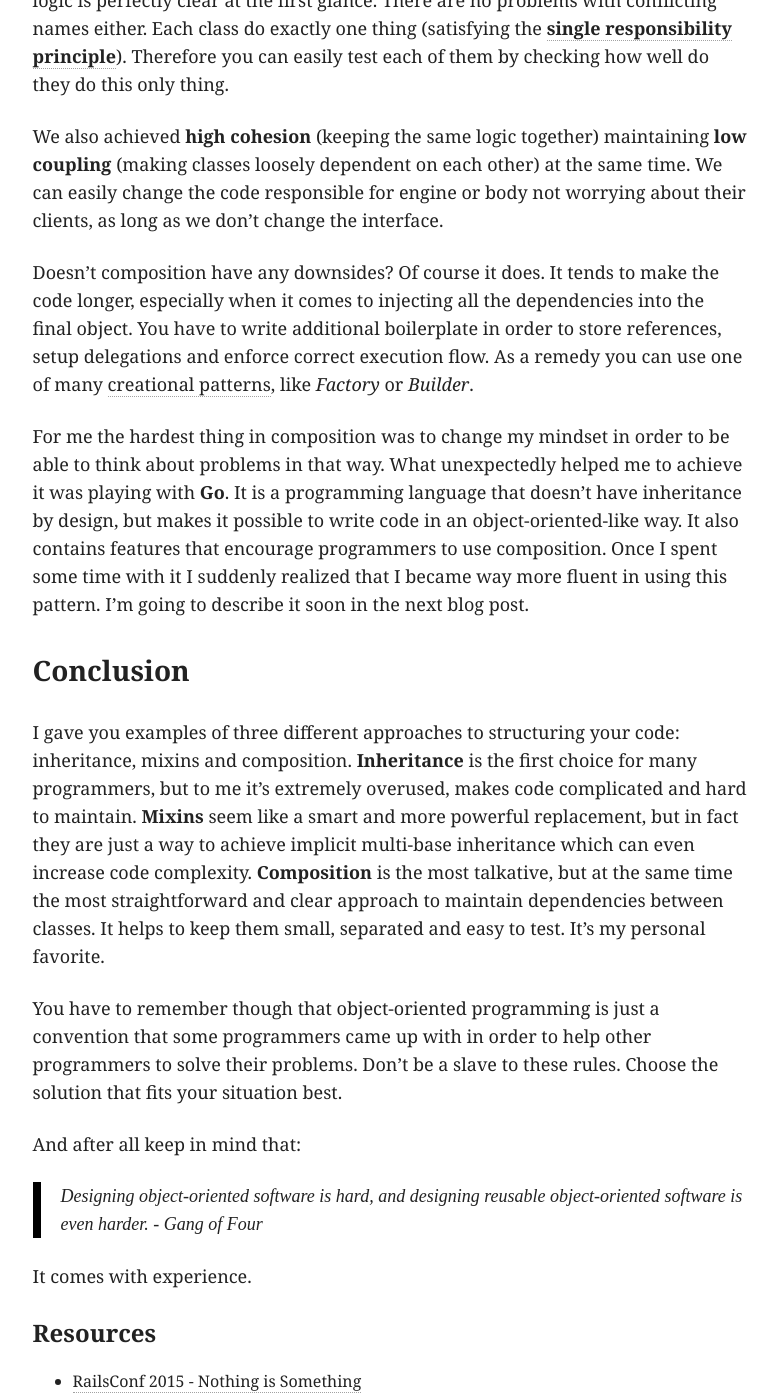
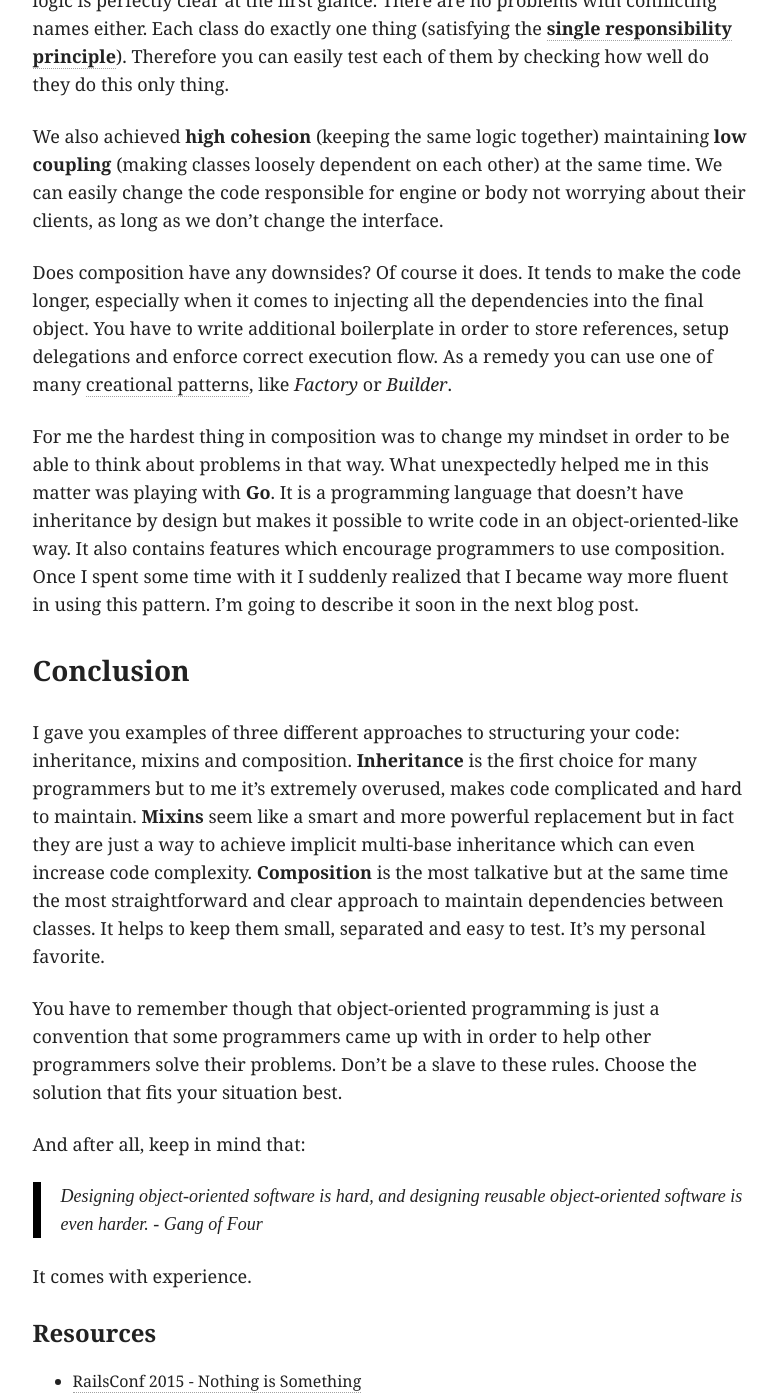
Before and after one commit to mjkonarski/mjkonarski.github.io, a Jekyll site: the page built from _posts/2017-07-10-how-to-avoid-inheritance-in-ruby.md, in a window 1280 px wide and 1400 px high, scrolled down 7590 px. Shown: the whole window, without its empty margins (347-1124 px from the left). Built offline with Jekyll 4.4.1, drawn with Linux system fonts in a browser that asks for light colours; nearby versions of some CDN libraries; comment, search, counter and statistics services are not loaded; some of the changed text lies outside the part shown.

Commit message:
Typos in Inheritance post

````diff
--- a/_posts/2017-07-10-how-to-avoid-inheritance-in-ruby.md
+++ b/_posts/2017-07-10-how-to-avoid-inheritance-in-ruby.md
@@ -78,7 +78,7 @@ Can we do something about it? Yes, we can.
 
 Mixins are usually the first thing that comes to the minds of Ruby programmers when they notice that the inheritance is not a solution anymore. What are they? Basically they are modules with a set of methods that can be included into a class and become undistinguishable part of it. We can simply use them to extract any common logic and avoid code duplication.
 
-Let’s see what we can do with the mixins. First we need to create the modules that we'll include later on:
+Let’s see what we can do with the mixins. First, we need to create the modules that we'll include later on:
 
 ```ruby
 module Vehicle
@@ -209,7 +209,7 @@ class CarBody
 end
 ```
 
-Finally we can put everything together:
+Finally, we can put everything together:
 
 ```ruby
 petrol_car = Vehicle.new(engine: PetrolEngine.new, body: CarBody.new)
@@ -222,17 +222,17 @@ This approach has many advantages. The way that the vehicle classes use external
 
 We also achieved **high cohesion** (keeping the same logic together) maintaining **low coupling** (making classes loosely dependent on each other) at the same time. We can easily change the code responsible for engine or body not worrying about their clients, as long as we don’t change the interface.
 
-Doesn’t composition have any downsides? Of course it does. It tends to make the code longer, especially when it comes to injecting all the dependencies into the final object. You have to write additional boilerplate in order to store references, setup delegations and enforce correct execution flow. As a remedy you can use one of many [creational patterns](https://en.wikipedia.org/wiki/Creational_pattern), like *Factory* or *Builder*.
+Does composition have any downsides? Of course it does. It tends to make the code longer, especially when it comes to injecting all the dependencies into the final object. You have to write additional boilerplate in order to store references, setup delegations and enforce correct execution flow. As a remedy you can use one of many [creational patterns](https://en.wikipedia.org/wiki/Creational_pattern), like *Factory* or *Builder*.
 
-For me the hardest thing in composition was to change my mindset in order to be able to think about problems in that way. What unexpectedly helped me to achieve it was playing with **Go**. It is a programming language that doesn’t have inheritance by design, but makes it possible to write code in an object-oriented-like way. It also contains features that encourage programmers to use composition. Once I spent some time with it I suddenly realized that I became way more fluent in using this pattern. I'm going to describe it soon in the next blog post.
+For me the hardest thing in composition was to change my mindset in order to be able to think about problems in that way. What unexpectedly helped me in this matter was playing with **Go**. It is a programming language that doesn’t have inheritance by design but makes it possible to write code in an object-oriented-like way. It also contains features which encourage programmers to use composition. Once I spent some time with it I suddenly realized that I became way more fluent in using this pattern. I'm going to describe it soon in the next blog post.
 
 ### Conclusion
 
-I gave you examples of three different approaches to structuring your code: inheritance, mixins and composition. **Inheritance** is the first choice for many programmers, but to me it’s extremely overused, makes code complicated and hard to maintain. **Mixins** seem like a smart and more powerful replacement, but in fact they are just a way to achieve implicit multi-base inheritance which can even increase code complexity. **Composition** is the most talkative, but at the same time the most straightforward and clear approach to maintain dependencies between classes. It helps to keep them small, separated and easy to test. It’s my personal favorite.
+I gave you examples of three different approaches to structuring your code: inheritance, mixins and composition. **Inheritance** is the first choice for many programmers but to me it’s extremely overused, makes code complicated and hard to maintain. **Mixins** seem like a smart and more powerful replacement but in fact they are just a way to achieve implicit multi-base inheritance which can even increase code complexity. **Composition** is the most talkative but at the same time the most straightforward and clear approach to maintain dependencies between classes. It helps to keep them small, separated and easy to test. It’s my personal favorite.
 
-You have to remember though that object-oriented programming is just a convention that some programmers came up with in order to help other programmers to solve their problems. Don’t be a slave to these rules. Choose the solution that fits your situation best.
+You have to remember though that object-oriented programming is just a convention that some programmers came up with in order to help other programmers solve their problems. Don’t be a slave to these rules. Choose the solution that fits your situation best.
 
-And after all keep in mind that:
+And after all, keep in mind that:
 
 > Designing object-oriented software is hard, and designing reusable object-oriented software is even harder. - Gang of Four
 
````
Also changed, not shown: other parts of _posts/2017-07-10-how-to-avoid-inheritance-in-ruby.md (+8 -8 lines).
